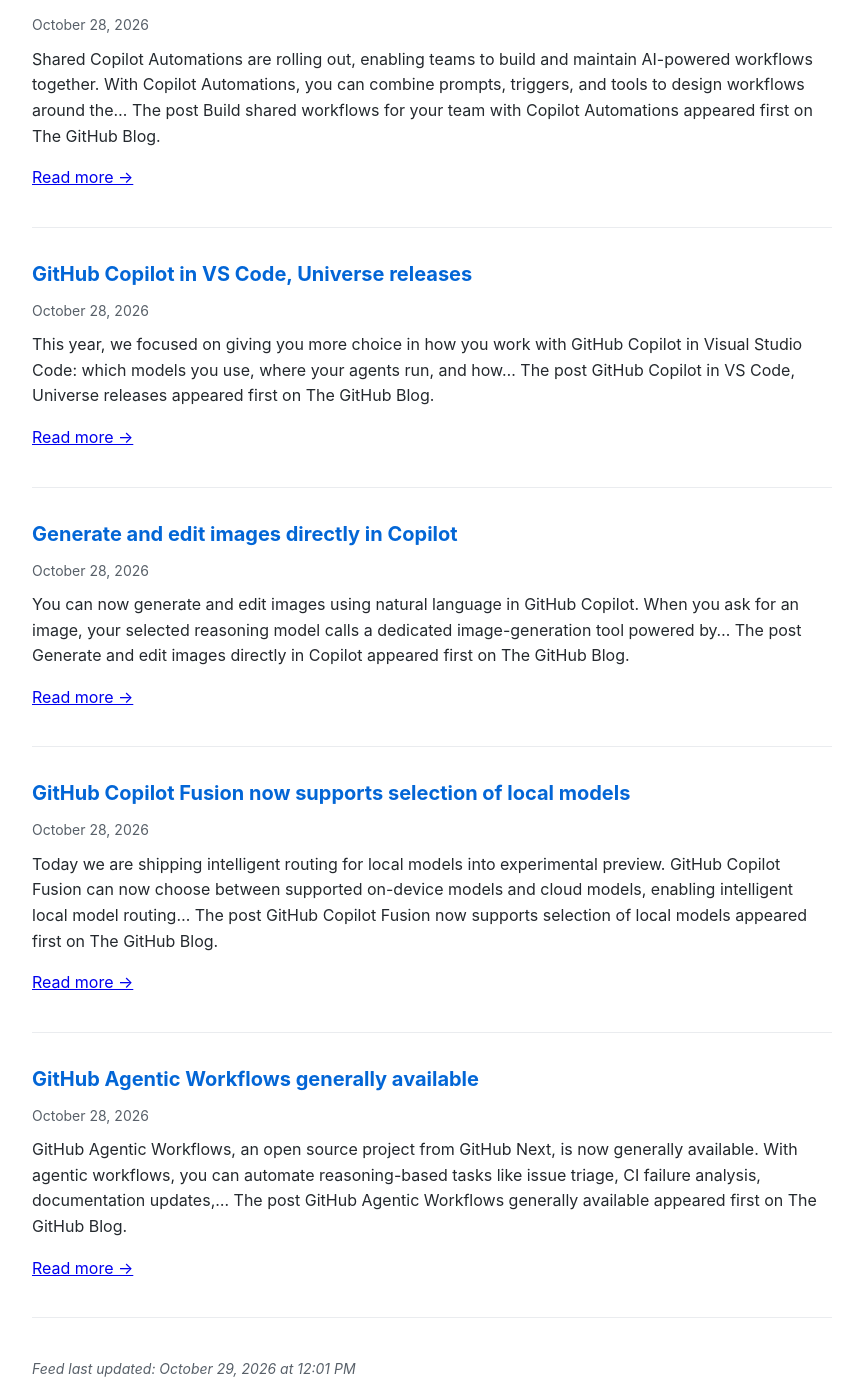
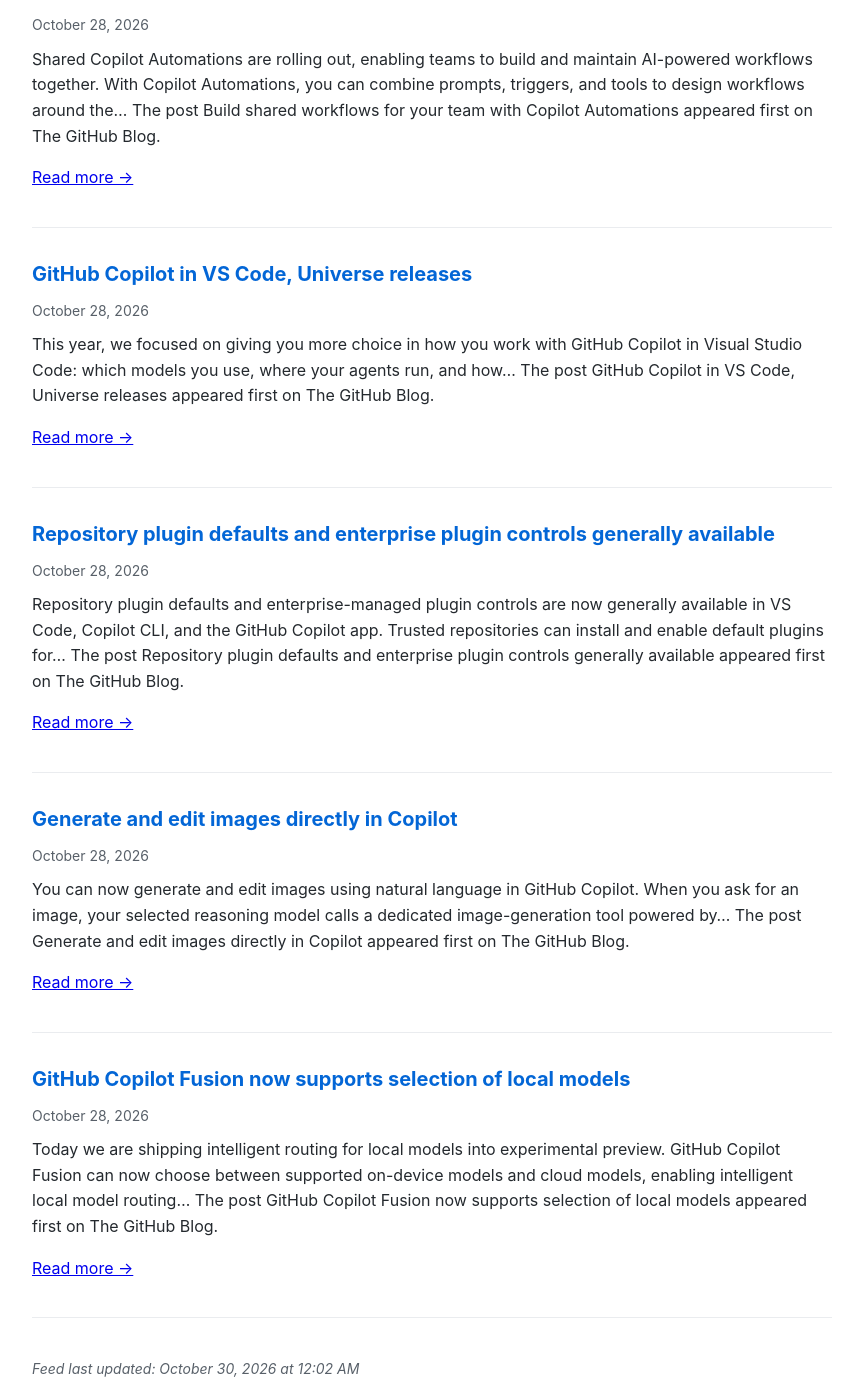
Before and after one commit to Oregand/oregand.github.io, a Jekyll site: the page copilot-feed.html, which Jekyll copies as it is, in a window 1280 px wide and 1400 px high, scrolled down 1477 px. Shown: the whole window, without its empty margins (208-1071 px from the left). Built offline with Jekyll 4.4.1, drawn with Linux system fonts in a browser that asks for light colours.

Commit message:
Update RSS feed

```diff
--- a/copilot-feed.html
+++ b/copilot-feed.html
@@ -156,6 +156,19 @@ The post GitHub Copilot in VS Code, Universe releases appeared first on The GitH
 
   <div class="feed-item">
     <div class="feed-title">
+      <a href="https://github.blog/changelog/2026-10-28-repository-plugin-defaults-and-enterprise-plugin-controls-generally-available" target="_blank">Repository plugin defaults and enterprise plugin controls generally available</a>
+    </div>
+    <div class="feed-date">October 28, 2026</div>
+    <div class="feed-description">
+      Repository plugin defaults and enterprise-managed plugin controls are now generally available in VS Code, Copilot CLI, and the GitHub Copilot app. Trusted repositories can install and enable default plugins for&#8230;
+The post Repository plugin defaults and enterprise plugin controls generally available appeared first on The GitHub Blog.
+
+      <p><a href="https://github.blog/changelog/2026-10-28-repository-plugin-defaults-and-enterprise-plugin-controls-generally-available" target="_blank">Read more →</a></p>
+    </div>
+  </div>
+
+  <div class="feed-item">
+    <div class="feed-title">
       <a href="https://github.blog/changelog/2026-10-28-generate-and-edit-images-directly-in-copilot" target="_blank">Generate and edit images directly in Copilot</a>
     </div>
     <div class="feed-date">October 28, 2026</div>
@@ -180,21 +193,8 @@ The post GitHub Copilot Fusion now supports selection of local models appeared f
     </div>
   </div>
 
-  <div class="feed-item">
-    <div class="feed-title">
-      <a href="https://github.blog/changelog/2026-10-28-github-agentic-workflows-generally-available" target="_blank">GitHub Agentic Workflows generally available</a>
-    </div>
-    <div class="feed-date">October 28, 2026</div>
-    <div class="feed-description">
-      GitHub Agentic Workflows, an open source project from GitHub Next, is now generally available. With agentic workflows, you can automate reasoning-based tasks like issue triage, CI failure analysis, documentation updates,&#8230;
-The post GitHub Agentic Workflows generally available appeared first on The GitHub Blog.
-
-      <p><a href="https://github.blog/changelog/2026-10-28-github-agentic-workflows-generally-available" target="_blank">Read more →</a></p>
-    </div>
-  </div>
-
   <div class="update-info">
-    Feed last updated: October 29, 2026 at 12:01 PM
+    Feed last updated: October 30, 2026 at 12:02 AM
   </div>
 </body>
 </html>
```
